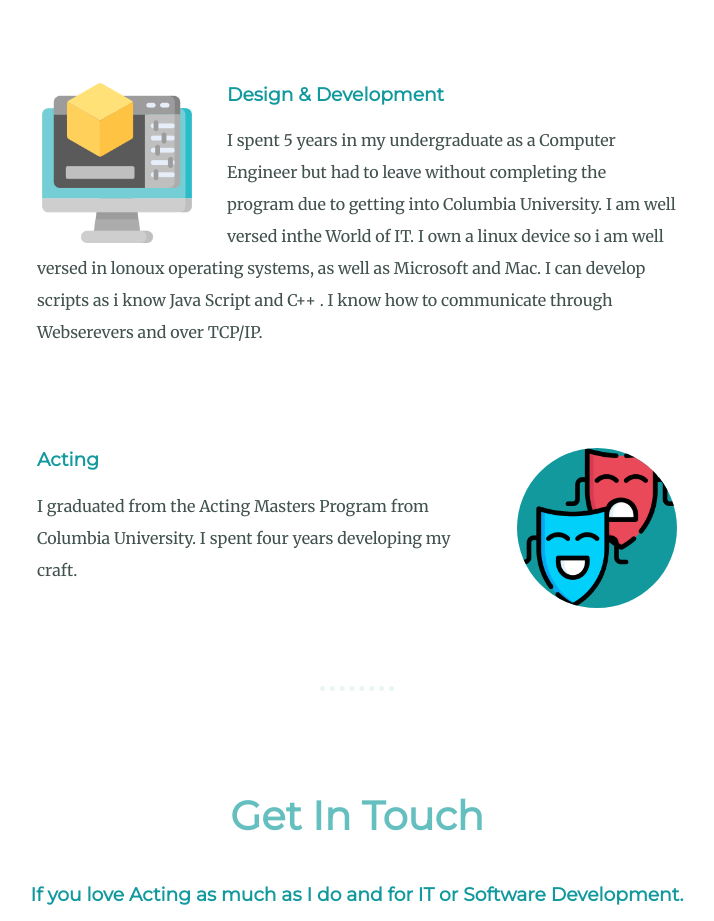
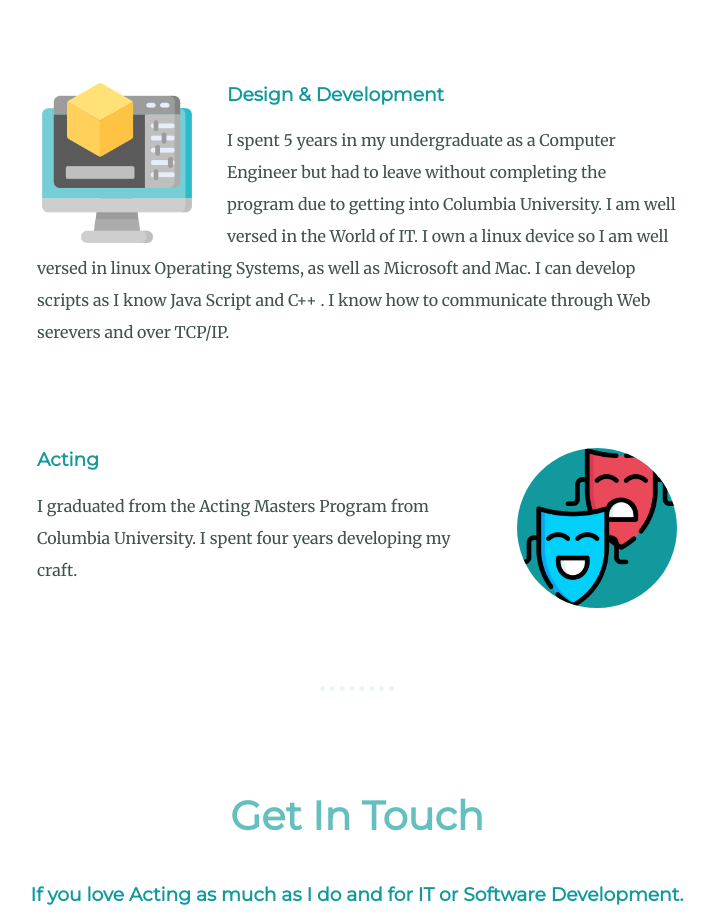
Before and after one commit to idwilliams94/IDWWebsite, a plain HTML site: page index.html in a window 1280 px wide. Shown: the part 1560-2481 px from the top of the page, without its empty margins (283-997 px from the left). Drawn offline with Linux system fonts and the light colour scheme.

Commit message:
Update index.html

```diff
--- a/index.html
+++ b/index.html
@@ -31,8 +31,8 @@
       <div class="skill-row">
         <img class="model-img" src="3d-modeling.png" alt="3d-modeling image">
         <h3>Design & Development</h3>
-        <p>I spent 5 years in my undergraduate as a Computer Engineer but had to leave without completing the program due to getting into Columbia University. I am well versed inthe World of IT. I own a linux device so i am well versed in lonoux operating systems, as well as Microsoft and Mac.  I can develop scripts as i know Java Script and C++
-. I know how to communicate through Webserevers and over TCP/IP.</p>
+        <p>I spent 5 years in my undergraduate as a Computer Engineer but had to leave without completing the program due to getting into Columbia University. I am well versed in the World of IT. I own a linux device so I am well versed in linux Operating Systems, as well as Microsoft and Mac.  I can develop scripts as I know Java Script and C++
+. I know how to communicate through Web serevers and over TCP/IP.</p>
       </div>
       <div class="skill-row">
         <img class="masks-img" src="theater-masks.png" alt="Theatre masks image">
```
